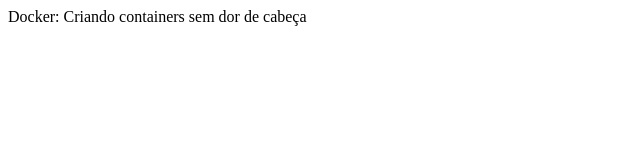
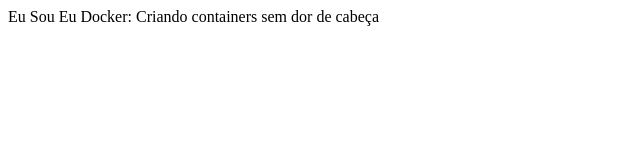
Before and after one commit to v01dr/alura, a plain HTML site: page index.html in a window 1280 px wide. Shown: the whole page, without its empty margins (0-640 px from the left). Drawn offline with Linux system fonts and the light colour scheme.

Commit message:
Change...

```diff
--- a/index.html
+++ b/index.html
@@ -1,4 +1,7 @@
 <html>
+	<p>
 
+
+	Eu Sou Eu
 Docker: Criando containers sem dor de cabeça
 </html>
```
Also changed, not shown: 1 other file.
